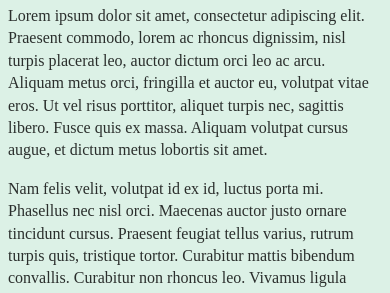
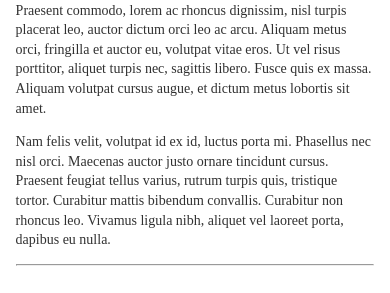
Before and after one commit to cagonzales/mybase, a plain HTML site: page index.html in a window 390 px wide. Shown: the part 187-480 px from the top of the page. Drawn offline with Linux system fonts and the light colour scheme.

Commit message:
added media queries

```diff
--- /dev/null
+++ b/scss/partials/_layout.scss
@@ -0,0 +1,37 @@
+// BOX SIZING
+* {box-sizing: border-box;}
+
+
+
+// RESPONSIVE TYPE SCALING FOR BREAKPOINT
+//14px on Small Screens (mobile)
+//16px on Medium Screens (tablet)
+//18px on Large Screens (desktop)
+
+body {
+    font-size: 87.5%;
+    margin: 0;
+}
+
+.container {
+    padding: 0 4%;
+    margin: auto;
+}
+
+@media (min-width: $breakpoint-small) {
+    body {
+        font-size: 100%; // 16px
+    }
+}
+
+@media (min-width:$breakpoint-medium) {
+    .container {
+        max-width: $breakpoint-medium;
+    }
+}
+
+@media (min-width: $breakpoint-large) {
+    body {
+        font-size: 112.5%; //18px
+    }
+}
--- a/scss/style.scss
+++ b/scss/style.scss
@@ -8,12 +8,19 @@ $color-accent: orange;
 $color-links: rgb(218, 139, 55);
 $color-links-dark: rgb(128, 72, 3);
 
+// BREAKPOINTS
+$breakpoint-small: 768px;
+$breakpoint-medium: 1050px;
+$breakpoint-large: 1250px;
+
+
 // IMPORT PARTIALS
 @import 'partials/toc';
 @import 'partials/typography';
 @import 'partials/buttons';
+@import 'partials/media';
+@import 'partials/layout';
 
-body {
-    background-color: $mybodybackground;
-
-}
+// body {
+//     background-color: $mybodybackground;
+// }
```
Also changed, not shown: css/partials/_layout.css (added), css/partials/_media..css (added), css/partials/_media.css (added), css/style.css.
